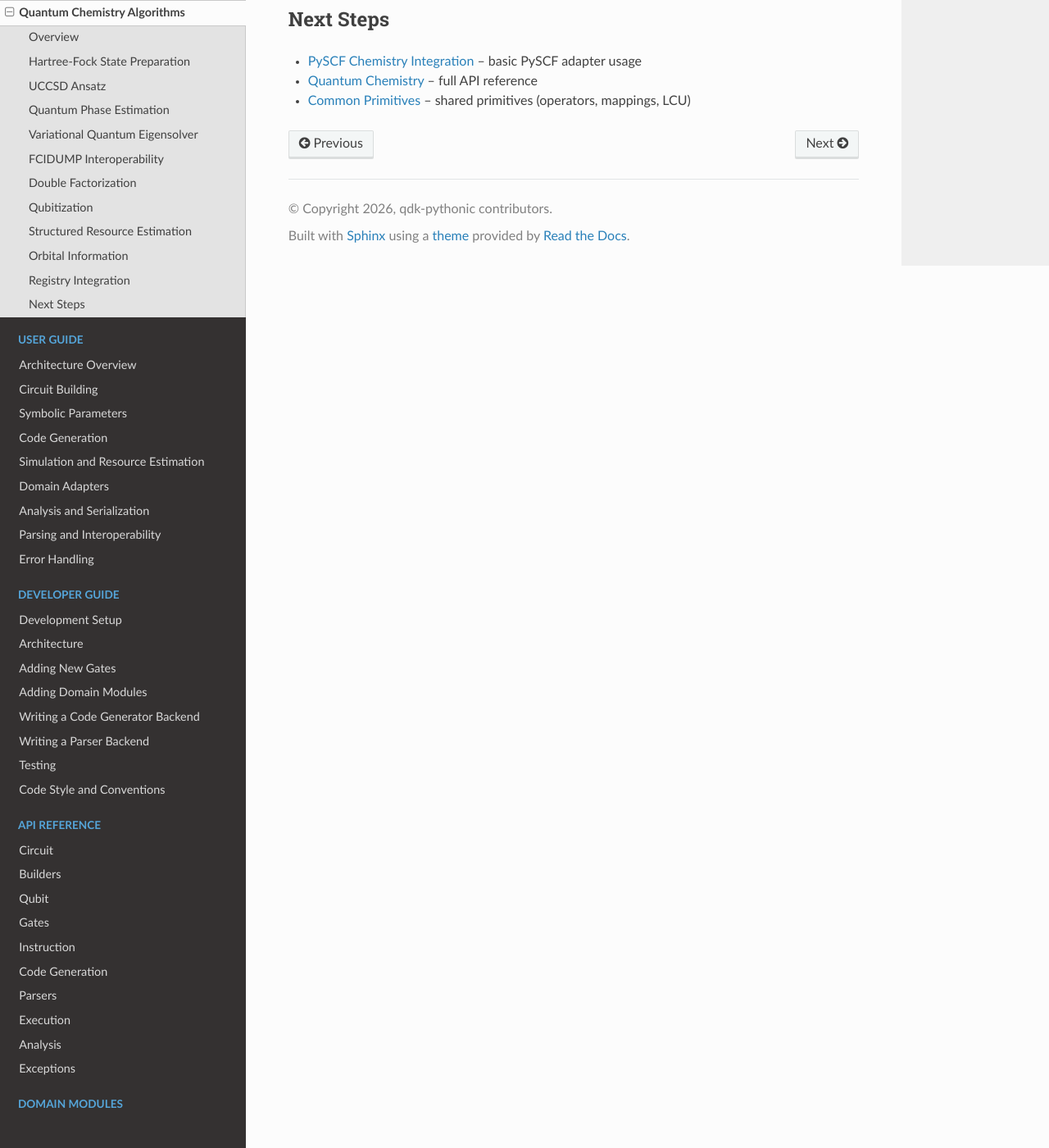
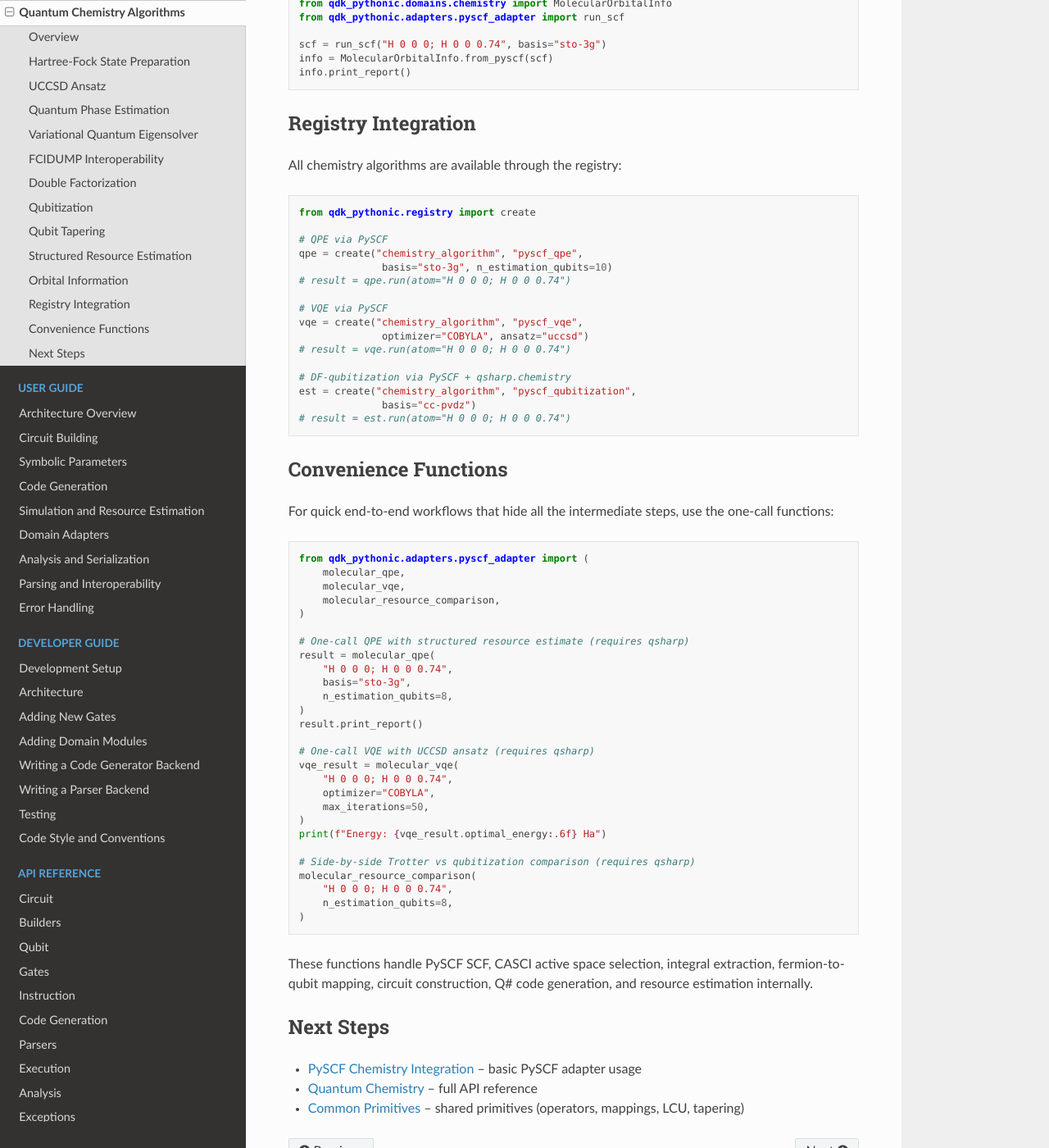
Before and after one commit to brycewestheimer/qdk-pythonic, a Sphinx documentation site: the page built from docs/tutorials/chemistry.rst, in a window 1280 px wide and 1400 px high, scrolled down 4856 px. Shown: the whole window at 82% size. Built offline with Sphinx 7.4.7 and the Read the Docs theme 3.1.0, drawn with Linux system fonts in a browser that asks for light colours; some of the changed text lies outside the part shown.

Commit message:
docs(all): add tapering, convenience functions, and resource comparison
Updated for the three most recent features: batch VQE expectation
values, molecular_resource_comparison(), and qubit tapering.

CHANGELOG: added entries for tapering, batch expectation values,
convenience functions (molecular_qpe, molecular_vqe,
molecular_resource_comparison), and bug fixes (CASCI imports,
VQE qubit release).

README: added convenience function examples, tapering in shared
primitives list.

Tutorials: added qubit tapering section and convenience functions
section to both chemistry.rst and pyscf_integration.rst.

API docs: added tapering module autodoc to domains_common.rst.

User guide: added tapering to shared primitives, updated PySCF
adapter function list in the table.

Notebooks: added convenience function and qubit tapering cells
to both 14_molecular_chemistry and 15_qubitization notebooks.

Script: added tapering and convenience function stages to the
chemistry_h2_example.py end-to-end demo.

```diff
--- a/docs/tutorials/chemistry.rst
+++ b/docs/tutorials/chemistry.rst
@@ -202,6 +202,36 @@
    result = estimate_chemistry(data)
    result.print_report()
 
+Qubit Tapering
+---------------
+
+Qubit tapering identifies Z2 symmetries in the molecular Hamiltonian
+and removes redundant qubits, reducing the problem size:
+
+.. code-block:: python
+
+   from qdk_pythonic.domains.common.tapering import taper_hamiltonian
+
+   tapered_h, info = taper_hamiltonian(h)
+   print(f"Reduced from {info.original_qubits} to "
+         f"{info.tapered_qubits} qubits")
+   print(f"Found {info.n_symmetries} Z2 symmetries")
+
+For H2 in 6-31G this reduces 4 qubits to 2; for LiH (2e,3o) it
+reduces 3 qubits to 1. The tapered Hamiltonian can then be passed
+to QPE or VQE for lower-cost simulation.
+
+You can also control the symmetry sector:
+
+.. code-block:: python
+
+   from qdk_pythonic.domains.common.tapering import find_z2_symmetries
+
+   symmetries = find_z2_symmetries(h)
+   # Project onto the -1 sector for each symmetry
+   eigenvalues = [-1] * len(symmetries)
+   tapered_h, info = taper_hamiltonian(h, symmetry_eigenvalues=eigenvalues)
+
 Structured Resource Estimation
 -------------------------------
 
@@ -257,9 +287,49 @@
                  basis="cc-pvdz")
    # result = est.run(atom="H 0 0 0; H 0 0 0.74")
 
+Convenience Functions
+----------------------
+
+For quick end-to-end workflows that hide all the intermediate steps,
+use the one-call functions:
+
+.. code-block:: python
+
+   from qdk_pythonic.adapters.pyscf_adapter import (
+       molecular_qpe,
+       molecular_vqe,
+       molecular_resource_comparison,
+   )
+
+   # One-call QPE with structured resource estimate (requires qsharp)
+   result = molecular_qpe(
+       "H 0 0 0; H 0 0 0.74",
+       basis="sto-3g",
+       n_estimation_qubits=8,
+   )
+   result.print_report()
+
+   # One-call VQE with UCCSD ansatz (requires qsharp)
+   vqe_result = molecular_vqe(
+       "H 0 0 0; H 0 0 0.74",
+       optimizer="COBYLA",
+       max_iterations=50,
+   )
+   print(f"Energy: {vqe_result.optimal_energy:.6f} Ha")
+
+   # Side-by-side Trotter vs qubitization comparison (requires qsharp)
+   molecular_resource_comparison(
+       "H 0 0 0; H 0 0 0.74",
+       n_estimation_qubits=8,
+   )
+
+These functions handle PySCF SCF, CASCI active space selection,
+integral extraction, fermion-to-qubit mapping, circuit construction,
+Q# code generation, and resource estimation internally.
+
 Next Steps
 -----------
 
 - :doc:`/tutorials/pyscf_integration` -- basic PySCF adapter usage
 - :doc:`/api/domains_chemistry` -- full API reference
-- :doc:`/api/domains_common` -- shared primitives (operators, mappings, LCU)
+- :doc:`/api/domains_common` -- shared primitives (operators, mappings, LCU, tapering)
```
Also changed, not shown: CHANGELOG.md (+8 -0 lines), README.md (+19 -1 lines), docs/api/domains_common.rst (+7 -0 lines), docs/tutorials/pyscf_integration.rst (+27 -1 lines), docs/user_guide/domains.rst (+18 -3 lines), 3 other files.
